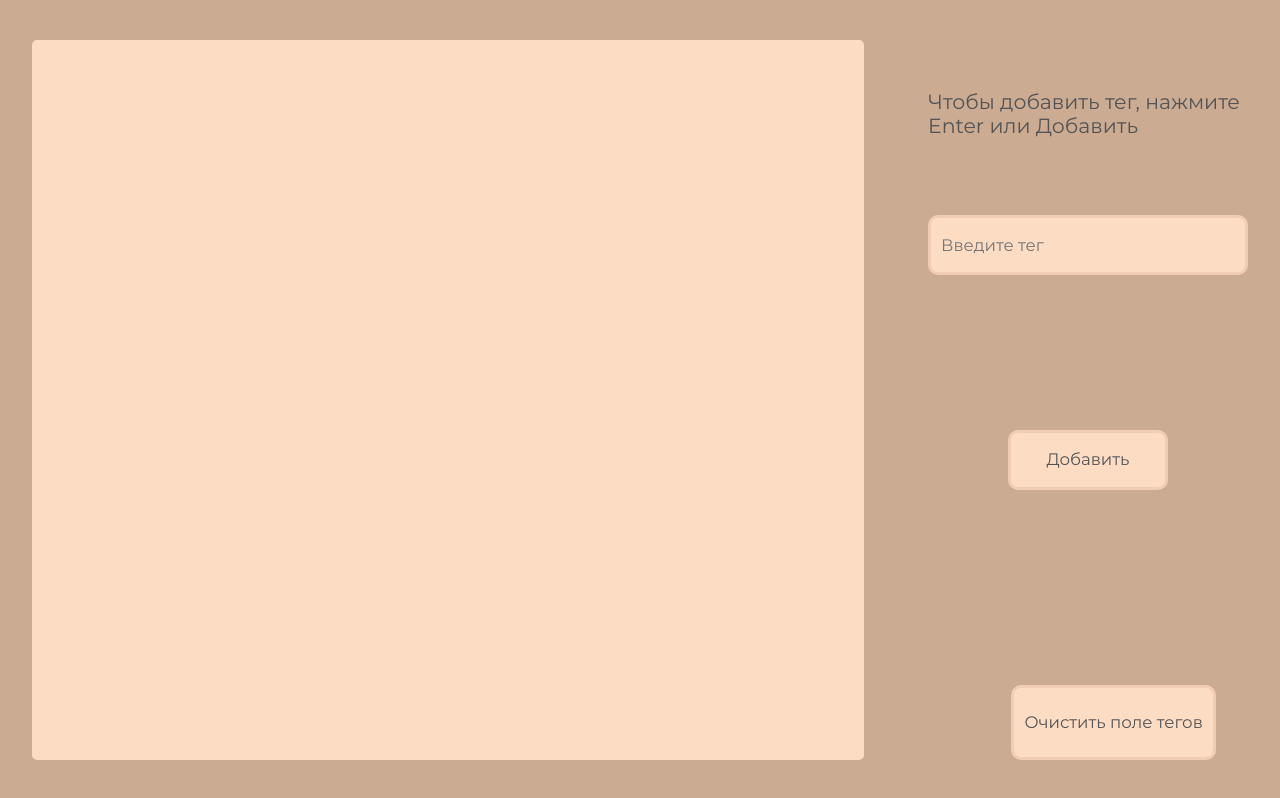
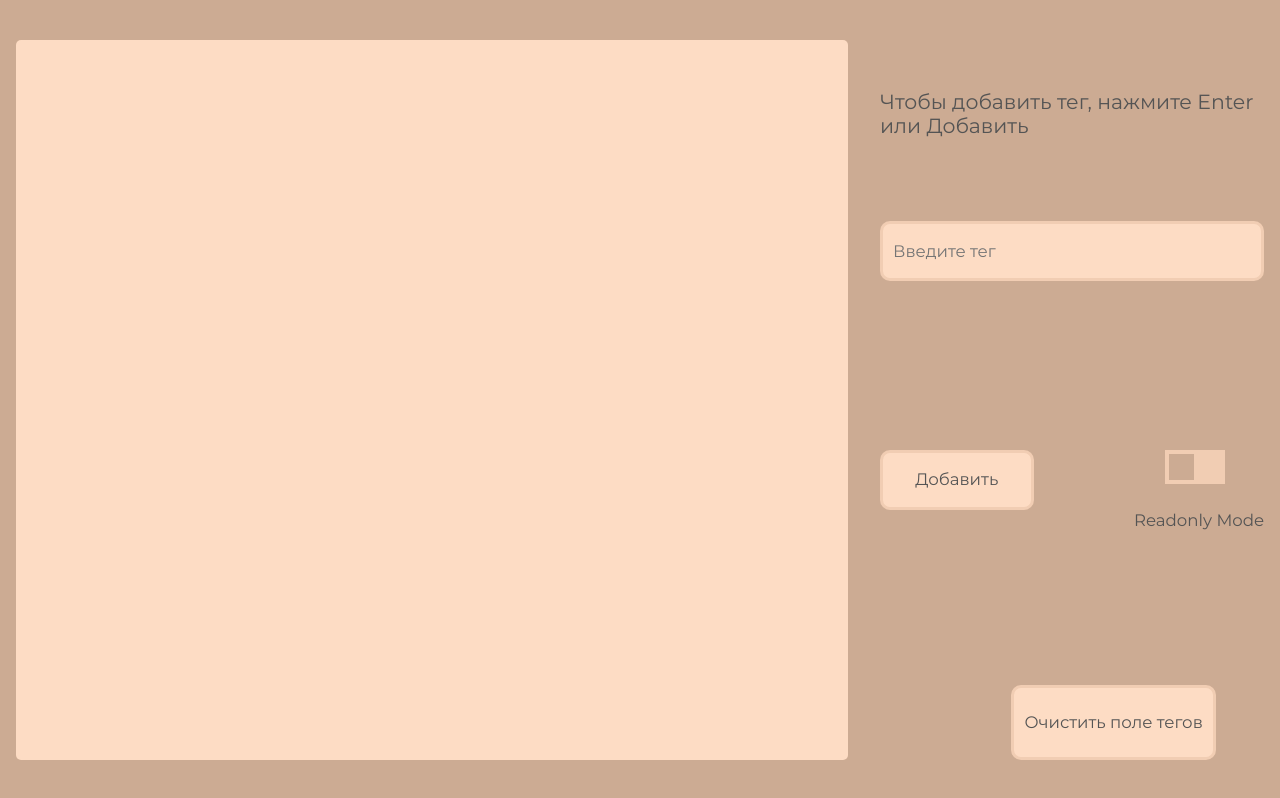
Before and after one commit to NikolayKovzik/TagCreator, a plain HTML site: page pages/index.html in a window 1280 px wide. Drawn offline with Linux system fonts and the light colour scheme.

Commit message:
custom checkbox styling

```diff
--- a/pages/index.html
+++ b/pages/index.html
@@ -20,7 +20,16 @@
                     <label class="form__title" for="tag-input">Чтобы добавить тег, нажмите Enter или Добавить</label>
                     <input class="form__tag-input" id="tag-input" type="text" name="tag-input" placeholder="Введите тег">
                     <label class="form__error-message"></label>
-                    <input class="button form__button" type="submit" value="Добавить">
+                    <div class="form__control-container">
+                        <input class="button form__button" type="submit" value="Добавить">
+                        <div class="switcher__wrapper">
+                            <label class="switcher">
+                                <input class="switcher__checkbox" type="checkbox">
+                                <span class="switcher__slider"></span>
+                            </label>
+                            <span class="switcher__label">Readonly Mode</span>
+                        </div>
+                    </div>
                 </form>
                 <button class="button clear-button">Очистить поле тегов</button>
             </section>
--- a/scripts/main.js
+++ b/scripts/main.js
@@ -9,12 +9,12 @@ let tagList = new TagList(getLocalStorage());
 
 
 function setLocalStorage() {
-    localStorage.setItem('tagCreator', JSON.stringify(tagList.getTagContainer()))
+    localStorage.setItem('tagCreatorLocalStorage', JSON.stringify(tagList.getTagContainer()))
 }
 
 function getLocalStorage() {
-    if (localStorage.getItem('tagCreator')) {
-        console.log(JSON.parse(localStorage.getItem('tagCreator')));
-        return JSON.parse(localStorage.getItem('tagCreator'));
+    if (localStorage.getItem('tagCreatorLocalStorage')) {
+        console.log(JSON.parse(localStorage.getItem('tagCreatorLocalStorage')));
+        return JSON.parse(localStorage.getItem('tagCreatorLocalStorage'));
     } else return [];
 }
--- /dev/null
+++ b/styles/sass/components/_custom-checkbox.scss
@@ -0,0 +1,68 @@
+@use "../abstracts/variables" as var;
+
+.switcher {
+    position: relative;
+    display: flex;
+    flex-direction: column;
+    justify-content: flex-end;
+    width: 67px;
+    height: 35px;
+    margin: 0 auto;
+
+    &__wrapper {
+        height: 100px;
+    }
+
+    & input {
+        display: none;
+    }
+
+    &__slider {
+        width: 60px;
+        height: 34px;
+        position: absolute;
+        cursor: pointer;
+        top: 0;
+        left: 0;
+        right: 0;
+        bottom: 0;
+        background-color: var.$color-primary;
+        -webkit-transition: 0.5s;
+        transition: 0.5s;
+
+        &:before {
+            position: absolute;
+            content: "";
+            height: 26px;
+            width: 25px;
+            left: 4px;
+            bottom: 4px;
+            background-color: var.$color-primary-dark;
+            -webkit-transition: 0.4s;
+            transition: 0.4s;
+        }
+    }
+
+    &__label {
+        display: block;
+        line-height: 30px;
+        height: 35px;
+        margin-top: 20px;
+    }
+
+    &__checkbox {
+        &:checked + .switcher__slider {
+            background-color: var.$color-light-s;
+        }
+
+        &:focus + .switcher__slider {
+            box-shadow: 0 0 1px var.$color-light-s;
+        }
+
+        &:checked + .switcher__slider:before {
+            -webkit-transform: translateX(25px);
+            -ms-transform: translateX(25px);
+            transform: translateX(25px);
+        }
+    }
+}
--- a/styles/sass/components/_index.scss
+++ b/styles/sass/components/_index.scss
@@ -1,2 +1,3 @@
 @forward './button';
 @forward './modal-window';
+@forward './custom-checkbox';
--- a/styles/sass/main.scss
+++ b/styles/sass/main.scss
@@ -25,14 +25,20 @@
 }
 
 .form-section {
-    width: 25%;
+    width: 30%;
     padding-top: 50px;
     .form {
         display: flex;
         flex-direction: column;
         justify-content: space-between;
         gap: 40px;
-        height: 400px;
+        height: 460px;
+
+        &__control-container {
+            display: flex;
+            justify-content: space-between;
+        }
+
         &__tag-input {
             height: 60px;
             border-radius: 10px;
@@ -45,8 +51,7 @@
         }
 
         &__button {
-            margin: 0 auto;
-            width: 50%;
+            width: 40%;
             height: 60px;
         }
     }
```
Also changed, not shown: styles/css/main.css, 1 other file.
